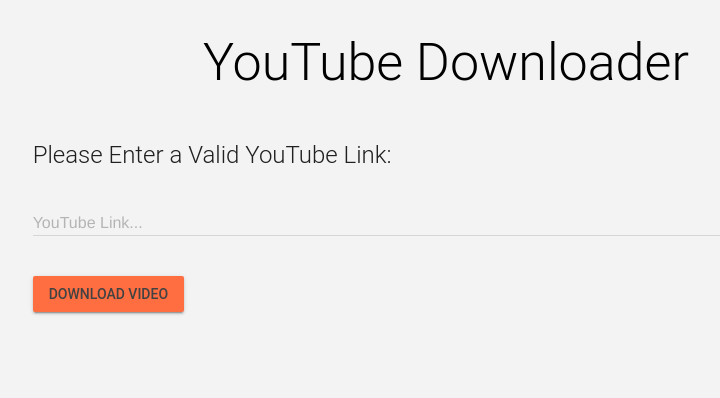
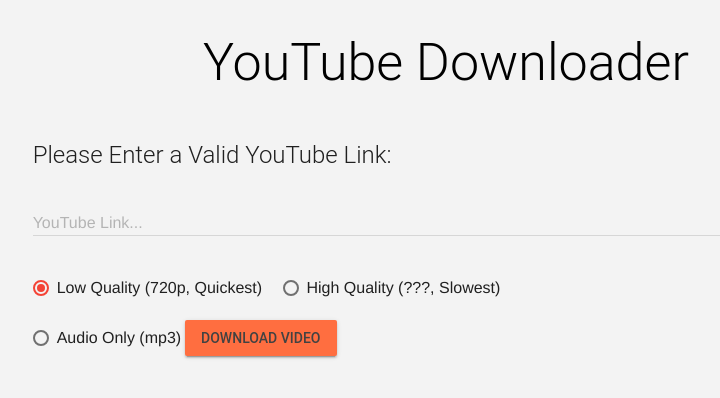
Before and after one commit to Lileso/YTDownloaderWebsite, a Flask app: page / in a window 1280 px wide. Shown: the top 398 px of the page, without its empty margins (194-914 px from the left). Run offline with Flask 2, Linux system fonts and the light colour scheme.

Commit message:
Enabling options

```diff
--- a/main.py
+++ b/main.py
@@ -110,7 +110,7 @@
 app = Flask(__name__)
 @app.route("/", methods=['GET'])
 def main():
-    return render_template("main.html")
+    return render_template("main.html", advanced=True)
 
 @app.route("/downloads", methods=['POST'])
 def js():
--- a/templates/main.html
+++ b/templates/main.html
@@ -76,7 +76,7 @@
             <br>
             <br>
             <label class="mdl-radio mdl-js-radio mdl-js-ripple-effect" for="mp3">
-                <input type="radio" id="high_quality" class="mdl-radio__button" name="options" value="high">
+                <input type="radio" id="mp3" class="mdl-radio__button" name="options" value="mp3">
                 <span class="mdl-radio__label">Audio Only (mp3)</span>
             </label>
             {% endif %}
```
